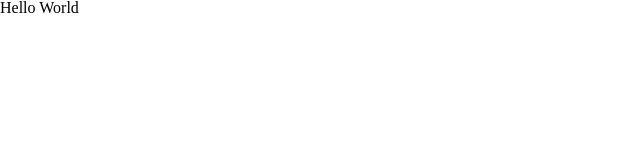
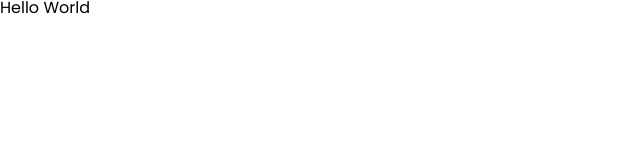
Before and after one commit to kmje405/billMinderFront, a React (Vite) app: page / in a window 1280 px wide. Shown: the top 160 px of the page, without its empty margins (0-640 px from the left). Built offline with nearby package versions, Linux system fonts and the light colour scheme.

Commit message:
Add Google Fonts import and set font-family in index.css

```diff
--- a/src/index.css
+++ b/src/index.css
@@ -1,3 +1,6 @@
+@import url('https://fonts.googleapis.com/css2?family=Poppins:ital,wght@0,100;0,200;0,300;0,400;0,500;0,600;0,700;0,800;0,900;1,100;1,200;1,300;1,400;1,500;1,600;1,700;1,800;1,900&display=swap');
+
+
 /* http://meyerweb.com/eric/tools/css/reset/
    v2.0 | 20110126
    License: none (public domain)
@@ -30,7 +33,10 @@
 }
 body {
 	line-height: 1;
-}
+	font-family: "Poppins", sans-serif;
+	font-weight: 400;
+	font-style: normal;
+  }
 ol, ul {
 	list-style: none;
 }
```
